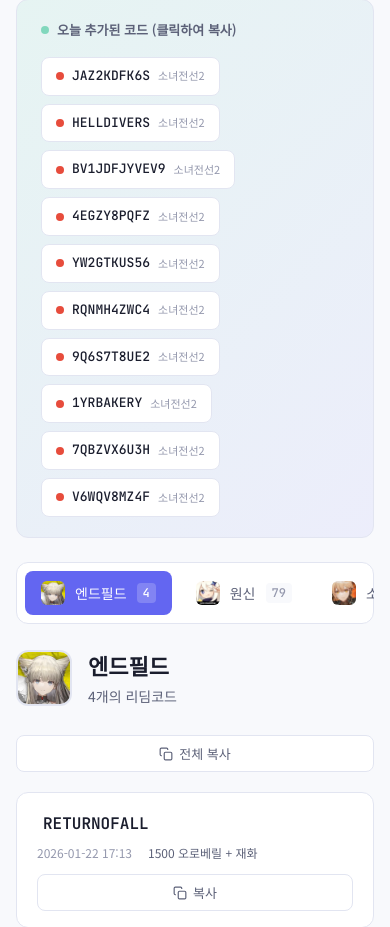
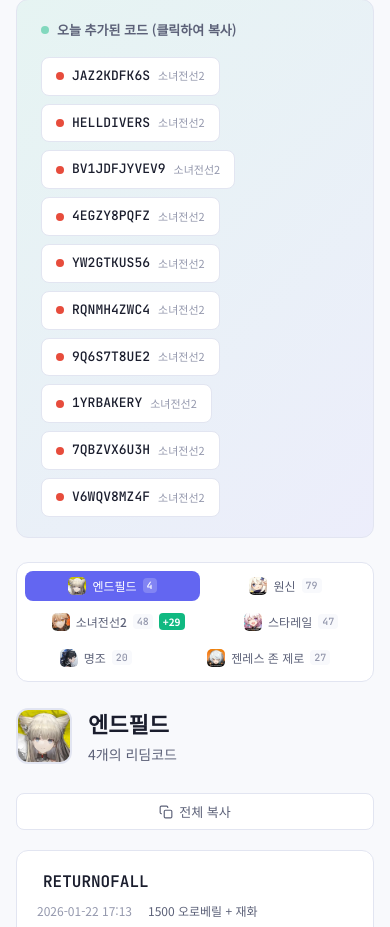
Before and after one commit to sdsr/redeem_crawler, a Flask app: page / in a window 390 px wide. Shown: the part 164-1091 px from the top of the page. Run offline with Flask 3, Linux system fonts and the light colour scheme; data comes from the database, SQL or seed files in the repository.

Commit message:
ui 좌우 수정

```diff
--- a/templates/index.html
+++ b/templates/index.html
@@ -384,32 +384,30 @@
         /* Game Tabs */
         .tabs-wrapper {
             margin-bottom: 1.5rem;
-            overflow-x: auto;
-            -webkit-overflow-scrolling: touch;
-        }
-
-        .tabs-wrapper::-webkit-scrollbar {
-            display: none;
         }
 
         .game-tabs {
             display: flex;
-            gap: 0.5rem;
+            flex-wrap: wrap;
+            gap: 0.375rem;
             background: var(--bg-white);
             padding: 0.5rem;
             border-radius: var(--radius);
             border: 1px solid var(--border);
+            justify-content: center;
         }
 
         .tab-btn {
             display: flex;
             align-items: center;
-            gap: 0.625rem;
-            padding: 0.625rem 1rem;
+            justify-content: center;
+            gap: 0.5rem;
+            flex: 1 1 auto;
+            padding: 0.5rem 0.75rem;
             background: transparent;
             border: none;
             border-radius: var(--radius-sm);
-            font-size: 0.875rem;
+            font-size: 0.8125rem;
             font-weight: 500;
             color: var(--text-secondary);
             cursor: pointer;
@@ -429,9 +427,9 @@
         }
 
         .tab-icon {
-            width: 24px;
-            height: 24px;
-            border-radius: 6px;
+            width: 22px;
+            height: 22px;
+            border-radius: 5px;
             overflow: hidden;
             flex-shrink: 0;
         }
@@ -784,6 +782,22 @@
 
             .container {
                 padding: 1rem;
+            }
+
+            .tab-btn {
+                padding: 0.375rem 0.625rem;
+                font-size: 0.75rem;
+                gap: 0.375rem;
+            }
+
+            .tab-icon {
+                width: 18px;
+                height: 18px;
+            }
+
+            .tab-count, .tab-new {
+                font-size: 0.625rem;
+                padding: 0.0625rem 0.25rem;
             }
 
             .code-card {
```
